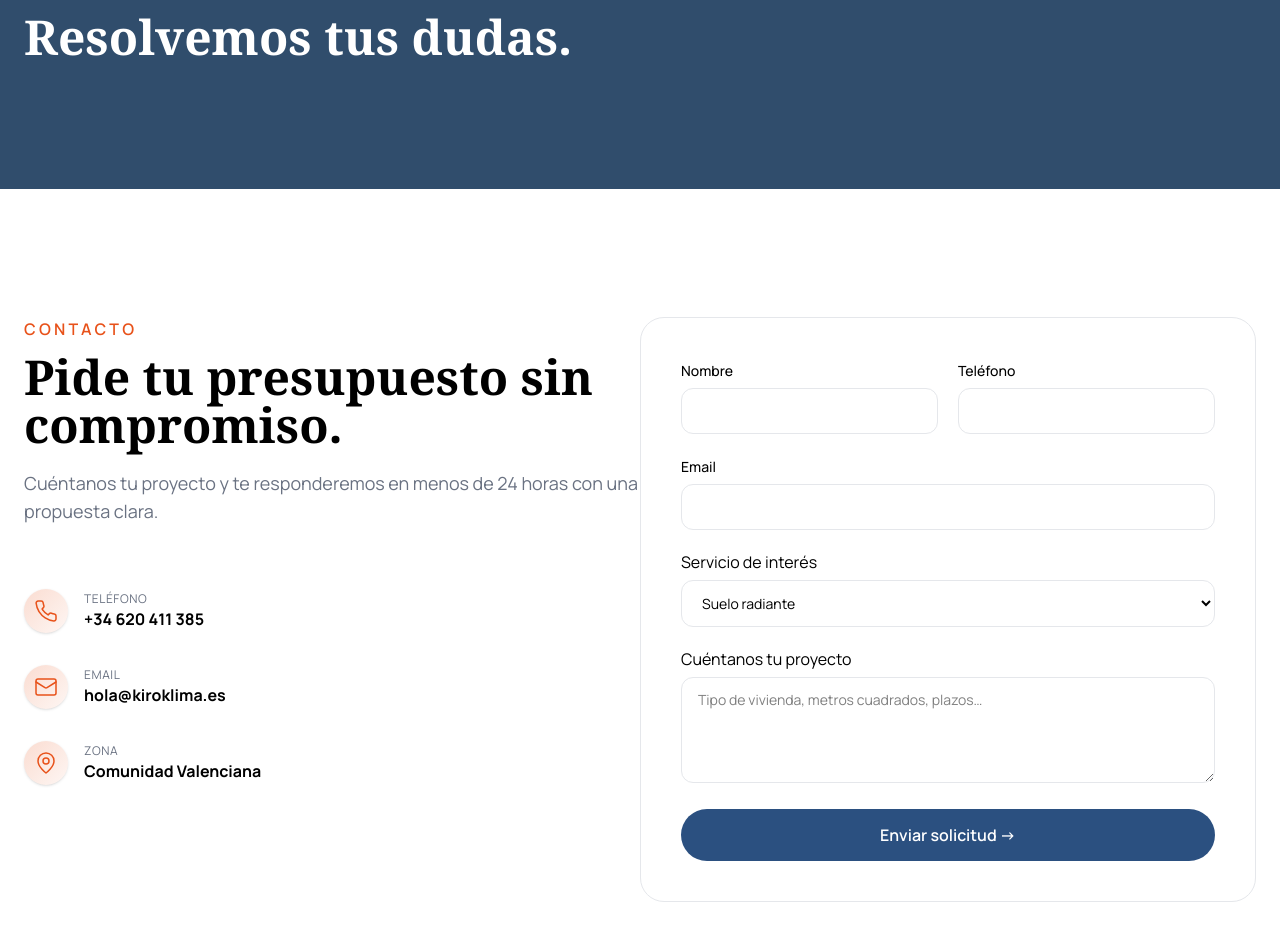
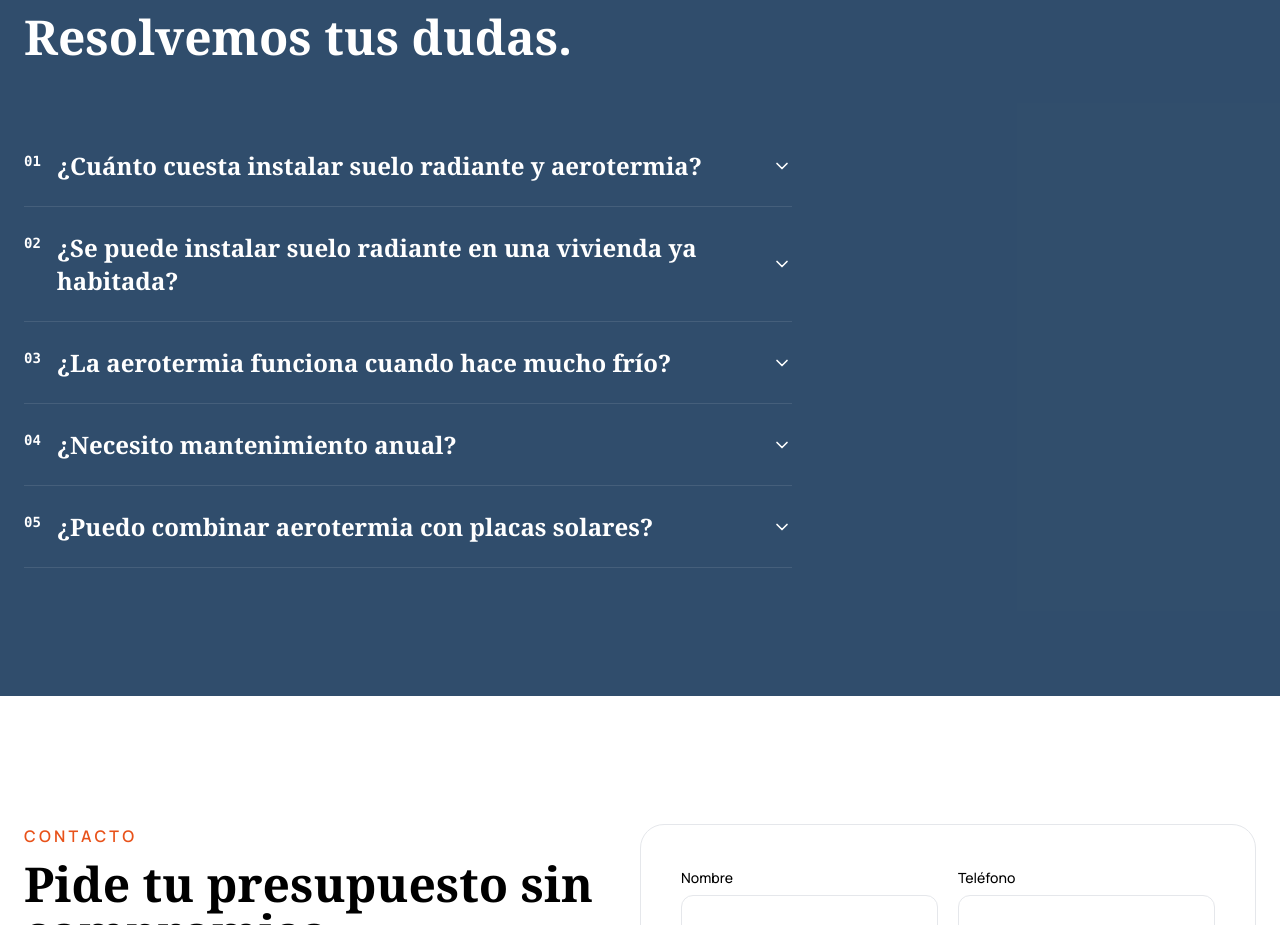
Before and after one commit to yoanastamenova/KiroKlima, a Next.js app: page / in a window 1280 px wide. Shown: the part 3200-4125 px from the top of the page. Built offline with nearby package versions, Linux system fonts and the light colour scheme.

Commit message:
feat: implement preguntas section with toggle functionality

```diff
--- a/app/components/preguntas/preguntas.tsx
+++ b/app/components/preguntas/preguntas.tsx
@@ -1,6 +1,43 @@
+"use client";
+
+import { useState } from "react";
+
+const faqs = [
+  {
+    question: "¿Cuánto cuesta instalar suelo radiante y aerotermia?",
+    answer:
+      "El precio depende del tamaño de la vivienda, el tipo de suelo y las necesidades de cada proyecto. En general, la inversión se amortiza en 5–7 años gracias al ahorro energético. Solicita tu estudio gratuito y te damos un presupuesto ajustado sin compromiso.",
+  },
+  {
+    question: "¿Se puede instalar suelo radiante en una vivienda ya habitada?",
+    answer:
+      "Sí, aunque es más sencillo en obra nueva o reformas integrales. En viviendas habitadas valoramos cada caso: existen soluciones de suelo radiante de bajo espesor que minimizan las obras. Te asesoramos sin compromiso.",
+  },
+  {
+    question: "¿La aerotermia funciona cuando hace mucho frío?",
+    answer:
+      "Absolutamente. Las bombas de calor que instalamos están preparadas para trabajar eficientemente incluso a temperaturas de -15 °C. Extraen energía del aire exterior y la multiplican para calentar tu hogar con un consumo mínimo.",
+  },
+  {
+    question: "¿Necesito mantenimiento anual?",
+    answer:
+      "Recomendamos una revisión anual para garantizar el máximo rendimiento y prolongar la vida útil del equipo. Ofrecemos planes de mantenimiento con revisiones programadas, soporte técnico propio y descuentos en futuras ampliaciones.",
+  },
+  {
+    question: "¿Puedo combinar aerotermia con placas solares?",
+    answer:
+      "Sí, y es una combinación excelente. La aerotermia consume muy poca electricidad, por lo que con unos pocos paneles solares puedes cubrir gran parte —o la totalidad— de su consumo. Asesoramos también proyectos de autoconsumo solar integrados.",
+  },
+];
+
 export default function Preguntas() {
+  const [openIndex, setOpenIndex] = useState<number | null>(null);
+
+  const toggle = (index: number) => {
+    setOpenIndex(openIndex === index ? null : index);
+  };
+
   return (
-    <>
     <section id="faq" className="py-24 md:py-32 bg-brand-blue-dark/90">
       <div className="max-w-screen-2xl mx-auto px-6">
         <div className="max-w-2xl">
@@ -11,8 +48,55 @@ export default function Preguntas() {
             Resolvemos tus dudas.
           </h2>
         </div>
+        <div className="mt-16 max-w-3xl">
+          {faqs.map((faq, index) => {
+            const isOpen = openIndex === index;
+            return (
+              <div key={index} className="border-b border-white/10">
+                <button
+                  onClick={() => toggle(index)}
+                  className="w-full flex items-center justify-between gap-4 py-6 text-left text-white group"
+                >
+                  <div className="flex items-start gap-4">
+                    <span className="mt-0.5 text-sm font-bold text-white font-mono">
+                      {String(index + 1).padStart(2, "0")}
+                    </span>
+                    <span className="font-serif text-xl md:text-2xl font-semibold leading-snug transition-colors text-white">
+                      {faq.question}
+                    </span>
+                  </div>
+                  <svg
+                    xmlns="http://www.w3.org/2000/svg"
+                    width="24"
+                    height="24"
+                    viewBox="0 0 24 24"
+                    fill="none"
+                    stroke="currentColor"
+                    strokeWidth="2"
+                    strokeLinecap="round"
+                    strokeLinejoin="round"
+                    className={`w-5 h-5 shrink-0 text-white transition-transform duration-300 ${
+                      isOpen ? "rotate-180" : ""
+                    }`}
+                    aria-hidden="true"
+                  >
+                    <path d="m6 9 6 6 6-6"></path>
+                  </svg>
+                </button>
+                <div
+                  className={`overflow-hidden transition-all duration-300 ease-out ${
+                    isOpen ? "max-h-96 opacity-100 pb-8" : "max-h-0 opacity-0"
+                  }`}
+                >
+                  <p className="pl-10 text-gray-300 leading-relaxed">
+                    {faq.answer}
+                  </p>
+                </div>
+              </div>
+            );
+          })}
+        </div>
       </div>
     </section>
-    </>
   );
 }
```
Lines whose indentation alone changed are shown as unchanged.
